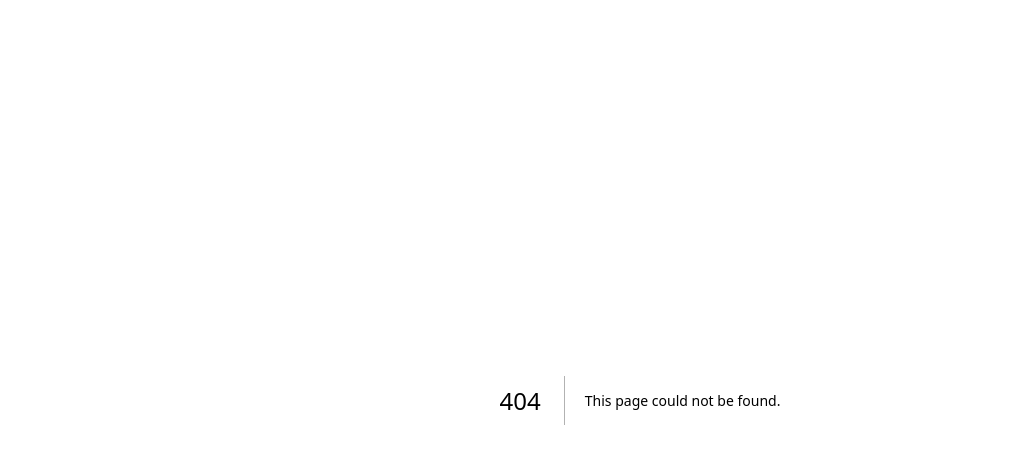
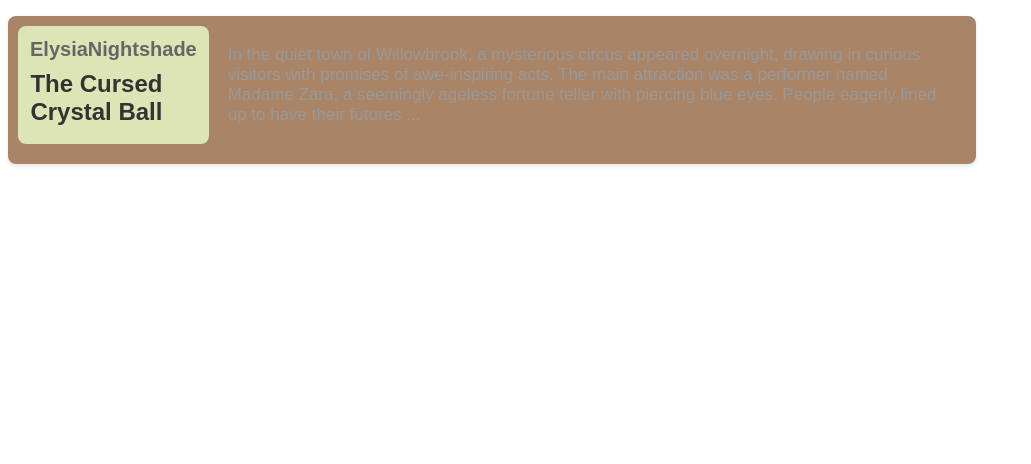
Before and after one commit to Xize-Wu/storyapp, a Next.js app: page /story in a window 1280 px wide. Before the commit this address had no page. Shown: the top 464 px of the page, without its empty margins (0-1031 px from the left). Built offline with nearby package versions, Linux system fonts and the light colour scheme.

Commit message:
add story component

```diff
--- /dev/null
+++ b/pages/story.js
@@ -0,0 +1,27 @@
+import React from 'react';
+import styles from '../styles/story.module.css';
+import Link from 'next/link';
+
+const props = {
+  title: 'The Cursed Crystal Ball',
+  username: 'ElysiaNightshade',
+  text: `In the quiet town of Willowbrook, a mysterious circus appeared overnight, drawing in curious visitors with promises of awe-inspiring acts. The main attraction was a performer named Madame Zara, a seemingly ageless fortune teller with piercing blue eyes. People eagerly lined up to have their futures revealed, unaware of the dark secret she held.
+   As each person sat before her crystal ball, their souls were unknowingly trapped within, providing Zara with immortality. The townsfolk soon realized the truth when their loved ones began disappearing, leaving behind nothing but empty shells. Willowbrook became a ghost town, forever haunted by the chilling echoes of Madame Zara's deceit.  `
+};
+const Story = () => {
+  const { title, username, text } = props;
+
+  const abbr = text.substring(0, 300) + ' ...';
+
+  return (
+    <ul className={styles.story_item}>
+      <div className={styles.byline}>
+      <div className={styles.username}>{username}</div>
+      <div className={styles.title}>{title}</div>
+      </div>
+      <div className={styles.abbr}>{abbr}</div>
+    </ul>
+  );
+};
+
+export default Story;
--- /dev/null
+++ b/styles/story.module.css
@@ -0,0 +1,43 @@
+.story_item {
+  font-family: Arial, sans-serif;
+  list-style: none;
+  background-color:#a98467;
+  padding: 10px;
+  margin-bottom: 20px;
+  display: flex;
+  justify-content: center; /* Horizontally center */
+  width: 75%;
+  border-radius: 8px;
+  box-shadow: 0 2px 4px rgba(0, 0, 0, 0.1);
+}
+
+.byline {
+  background-color: #dde5b6;
+  padding: 10px;
+  border-radius: 8px;
+  margin-bottom: 10px;
+}
+
+.title {
+  font-size: 24px;
+  font-weight: bold;
+  color: #333;
+  margin-bottom: 5px;
+  padding: 0.1em;
+}
+
+.username {
+  font-size: 20px;
+  font-weight: bold;
+  color: #666;
+  margin-bottom: 5px;
+  padding: 0.1em;
+}
+
+.abbr {
+  /* background-color: #3d5a80; */
+  padding: 2%;
+  font-size: 17px;
+  color: #999;
+  border-radius: 8px;
+}
```
